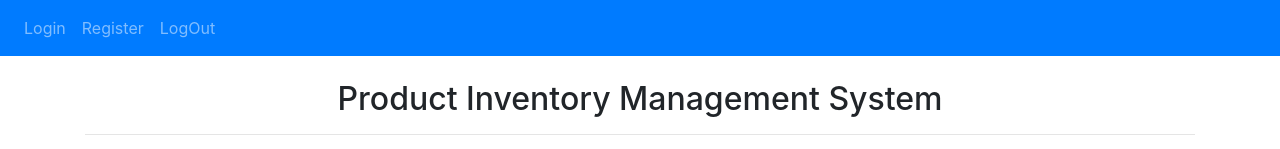
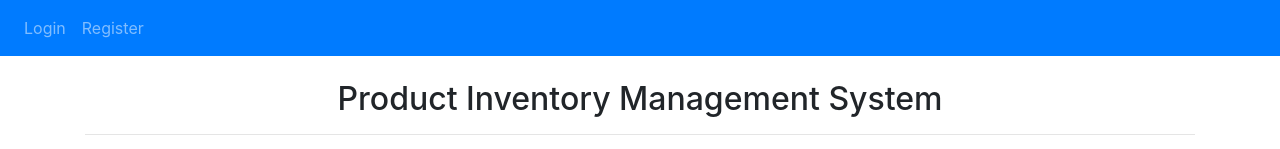
Before and after one commit to ShubhamDubey/AngularBoot-InventoryClient, an Angular app: page / in a window 1280 px wide. Shown: the top 149 px of the page. Built offline with nearby package versions, Linux system fonts and the light colour scheme.

Commit message:
Logout nav item fixed

```diff
--- a/src/app/app.component.html
+++ b/src/app/app.component.html
@@ -17,7 +17,7 @@
         routerLinkActive="active">Register</a>
     </li>
     <li class="nav-item">
-      <a *ngIf="!loginService.isUserLoggedIn()" routerLink="/logout" class="nav-link"
+      <a *ngIf="loginService.isUserLoggedIn()" routerLink="/logout" class="nav-link"
         routerLinkActive="active">LogOut</a>
     </li>
   </ul>
```
